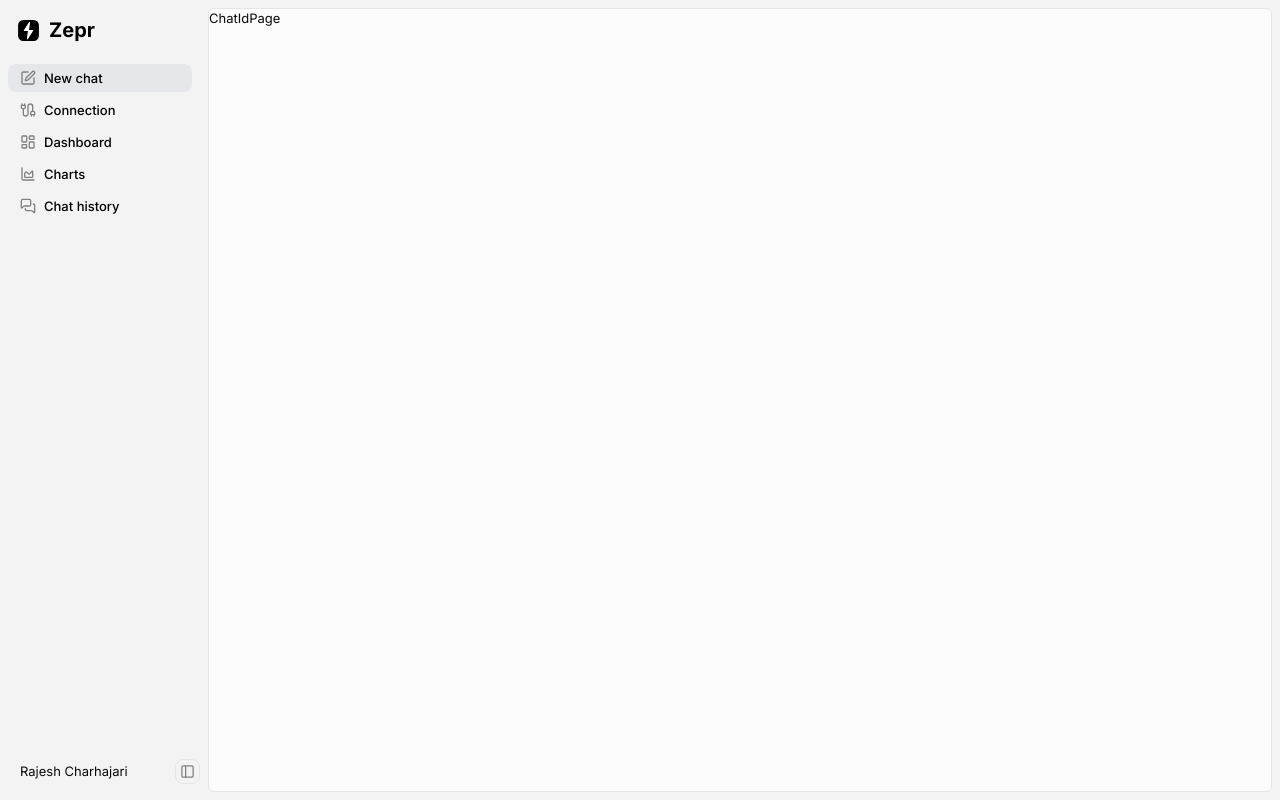
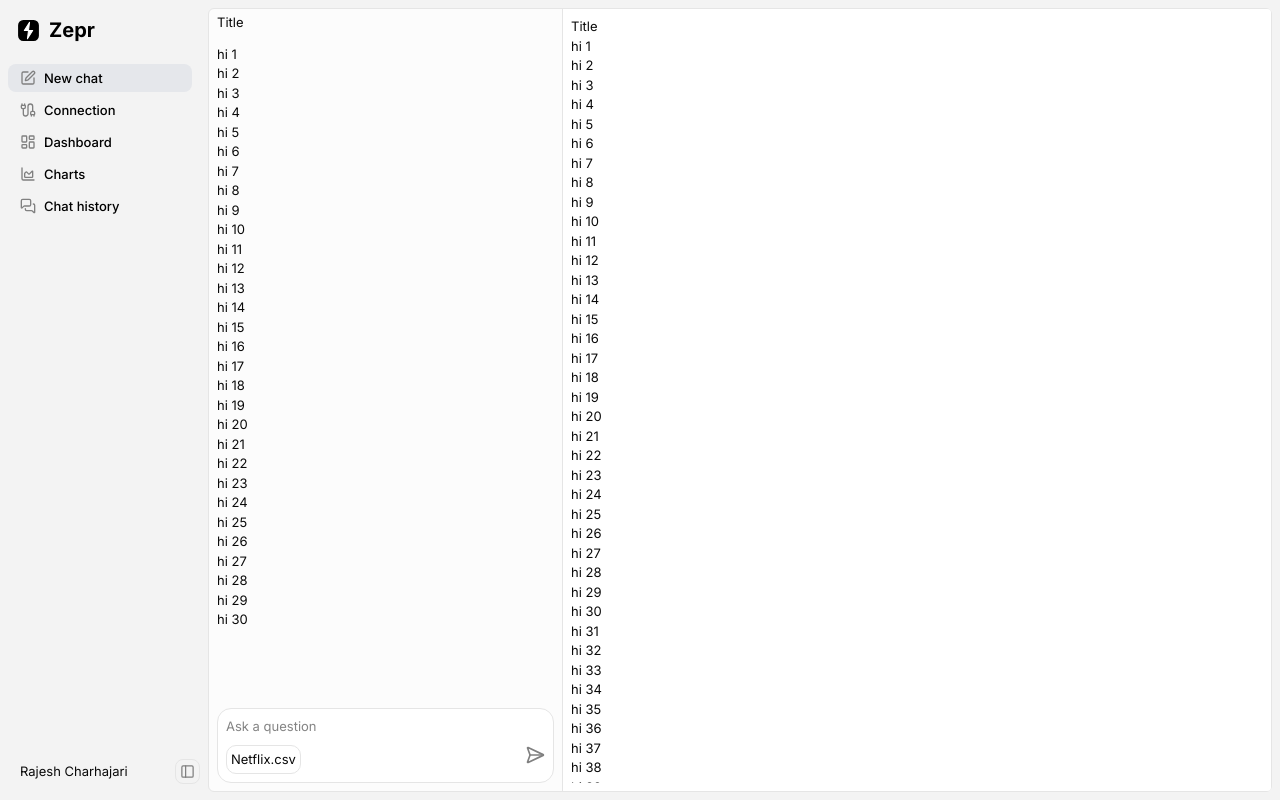
Before and after one commit to rajeshrc12/zepr, a Next.js app: page /chat/1 in a window 1280 px wide. Built offline with nearby package versions, Linux system fonts and the light colour scheme.

Commit message:
chat page added

```diff
--- a/app/(auth)/chat/[chatId]/page.tsx
+++ b/app/(auth)/chat/[chatId]/page.tsx
@@ -1,7 +1,42 @@
+import { SendHorizontal } from "lucide-react";
 import React from "react";
 
 const ChatIdPage = () => {
-  return <div>ChatIdPage</div>;
+  return (
+    <div className="flex h-full">
+      <div className="w-1/3 flex flex-col border-r">
+        <div className="px-2 py-1">Title</div>
+        <div className="flex-1 overflow-y-auto p-2">
+          {Array.from({ length: 30 }).map((_, i) => (
+            <div key={i}>hi {i + 1}</div>
+          ))}
+        </div>
+
+        <div className="border p-2 rounded-xl m-2 bg-white">
+          <div className="space-y-2">
+            <input
+              type="text"
+              className="outline-none"
+              placeholder="Ask a question"
+            />
+            <div className="flex justify-between">
+              <div className="border p-1 rounded-lg">Netflix.csv</div>
+              <SendHorizontal size={20} color="gray" />
+            </div>
+          </div>
+        </div>
+      </div>
+
+      <div className="flex-1 flex flex-col bg-white rounded-r p-2">
+        <div>Title</div>
+        <div className="overflow-y-auto">
+          {Array.from({ length: 40 }).map((_, i) => (
+            <div key={i}>hi {i + 1}</div>
+          ))}
+        </div>
+      </div>
+    </div>
+  );
 };
 
 export default ChatIdPage;
--- a/app/(auth)/chat/page.tsx
+++ b/app/(auth)/chat/page.tsx
@@ -19,7 +19,7 @@ const ChatPage = () => {
               placeholder="Ask a question..."
             />
             <div className="flex justify-between">
-              <div></div>
+              <div>netflix.csv</div>
               <SendHorizontal size={20} color="gray" />
             </div>
           </div>
--- a/app/globals.css
+++ b/app/globals.css
@@ -116,6 +116,22 @@ button {
   cursor: pointer;
   font-size: inherit;
 }
+
+/* For Chrome, Edge, Safari */
+::-webkit-scrollbar {
+  width: 4px; /* scrollbar width */
+  height: 4px; /* scrollbar height (for horizontal scroll) */
+}
+
+::-webkit-scrollbar-thumb {
+  background-color: #a1a1aa; /* Tailwind gray-400 */
+  border-radius: 9999px; /* fully rounded */
+}
+
+::-webkit-scrollbar-track {
+  background-color: transparent; /* can also use #f4f4f5 (gray-100) */
+}
+
 @layer base {
   * {
     @apply border-border outline-ring/50;
```
